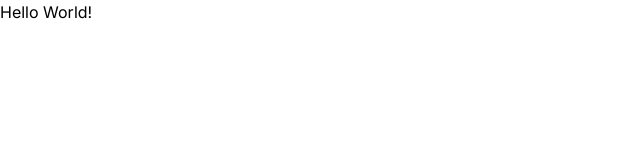
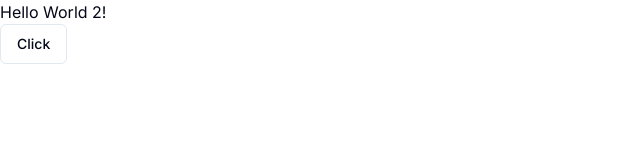
Before and after one commit to mimoriam/next_ecommerce_admin, a Next.js app: page / in a window 1280 px wide. Shown: the top 160 px of the page, without its empty margins (0-640 px from the left). Built offline with nearby package versions, Linux system fonts and the light colour scheme.

Commit message:
Commit #3 - ShadCN UI preview + deps updated

```diff
--- /dev/null
+++ b/app/(root)/page.tsx
@@ -0,0 +1,13 @@
+import { Button } from '@/components/ui/button';
+import Link from 'next/link';
+
+export default function Home() {
+  return (
+    <main>
+      <div>Hello World 2!</div>
+      <Button asChild variant="outline">
+        <Link href="/">Click</Link>
+      </Button>
+    </main>
+  );
+}
--- a/app/globals.css
+++ b/app/globals.css
@@ -7,3 +7,76 @@
 :root {
   height: 100%;
 }
+
+@layer base {
+  :root {
+    --background: 0 0% 100%;
+    --foreground: 222.2 84% 4.9%;
+
+    --card: 0 0% 100%;
+    --card-foreground: 222.2 84% 4.9%;
+
+    --popover: 0 0% 100%;
+    --popover-foreground: 222.2 84% 4.9%;
+
+    --primary: 222.2 47.4% 11.2%;
+    --primary-foreground: 210 40% 98%;
+
+    --secondary: 210 40% 96.1%;
+    --secondary-foreground: 222.2 47.4% 11.2%;
+
+    --muted: 210 40% 96.1%;
+    --muted-foreground: 215.4 16.3% 46.9%;
+
+    --accent: 210 40% 96.1%;
+    --accent-foreground: 222.2 47.4% 11.2%;
+
+    --destructive: 0 84.2% 60.2%;
+    --destructive-foreground: 210 40% 98%;
+
+    --border: 214.3 31.8% 91.4%;
+    --input: 214.3 31.8% 91.4%;
+    --ring: 222.2 84% 4.9%;
+
+    --radius: 0.5rem;
+  }
+
+  .dark {
+    --background: 222.2 84% 4.9%;
+    --foreground: 210 40% 98%;
+
+    --card: 222.2 84% 4.9%;
+    --card-foreground: 210 40% 98%;
+
+    --popover: 222.2 84% 4.9%;
+    --popover-foreground: 210 40% 98%;
+
+    --primary: 210 40% 98%;
+    --primary-foreground: 222.2 47.4% 11.2%;
+
+    --secondary: 217.2 32.6% 17.5%;
+    --secondary-foreground: 210 40% 98%;
+
+    --muted: 217.2 32.6% 17.5%;
+    --muted-foreground: 215 20.2% 65.1%;
+
+    --accent: 217.2 32.6% 17.5%;
+    --accent-foreground: 210 40% 98%;
+
+    --destructive: 0 62.8% 30.6%;
+    --destructive-foreground: 210 40% 98%;
+
+    --border: 217.2 32.6% 17.5%;
+    --input: 217.2 32.6% 17.5%;
+    --ring: hsl(212.7, 26.8%, 83.9);
+  }
+}
+
+@layer base {
+  * {
+    @apply border-border;
+  }
+  body {
+    @apply bg-background text-foreground;
+  }
+}
--- a/app/page.tsx
+++ /dev/null
@@ -1,7 +0,0 @@
-export default function Home() {
-  return (
-    <main>
-      <div>Hello World!</div>
-    </main>
-  );
-}
--- /dev/null
+++ b/components/ui/button.tsx
@@ -0,0 +1,56 @@
+import * as React from "react"
+import { Slot } from "@radix-ui/react-slot"
+import { cva, type VariantProps } from "class-variance-authority"
+
+import { cn } from "@/lib/utils"
+
+const buttonVariants = cva(
+  "inline-flex items-center justify-center rounded-md text-sm font-medium ring-offset-background transition-colors focus-visible:outline-none focus-visible:ring-2 focus-visible:ring-ring focus-visible:ring-offset-2 disabled:pointer-events-none disabled:opacity-50",
+  {
+    variants: {
+      variant: {
+        default: "bg-primary text-primary-foreground hover:bg-primary/90",
+        destructive:
+          "bg-destructive text-destructive-foreground hover:bg-destructive/90",
+        outline:
+          "border border-input bg-background hover:bg-accent hover:text-accent-foreground",
+        secondary:
+          "bg-secondary text-secondary-foreground hover:bg-secondary/80",
+        ghost: "hover:bg-accent hover:text-accent-foreground",
+        link: "text-primary underline-offset-4 hover:underline",
+      },
+      size: {
+        default: "h-10 px-4 py-2",
+        sm: "h-9 rounded-md px-3",
+        lg: "h-11 rounded-md px-8",
+        icon: "h-10 w-10",
+      },
+    },
+    defaultVariants: {
+      variant: "default",
+      size: "default",
+    },
+  }
+)
+
+export interface ButtonProps
+  extends React.ButtonHTMLAttributes<HTMLButtonElement>,
+    VariantProps<typeof buttonVariants> {
+  asChild?: boolean
+}
+
+const Button = React.forwardRef<HTMLButtonElement, ButtonProps>(
+  ({ className, variant, size, asChild = false, ...props }, ref) => {
+    const Comp = asChild ? Slot : "button"
+    return (
+      <Comp
+        className={cn(buttonVariants({ variant, size, className }))}
+        ref={ref}
+        {...props}
+      />
+    )
+  }
+)
+Button.displayName = "Button"
+
+export { Button, buttonVariants }
--- /dev/null
+++ b/lib/utils.ts
@@ -0,0 +1,6 @@
+import { type ClassValue, clsx } from "clsx"
+import { twMerge } from "tailwind-merge"
+
+export function cn(...inputs: ClassValue[]) {
+  return twMerge(clsx(inputs))
+}
--- /dev/null
+++ b/tailwind.config.js
@@ -0,0 +1,76 @@
+/** @type {import('tailwindcss').Config} */
+module.exports = {
+  darkMode: ["class"],
+  content: [
+    './pages/**/*.{ts,tsx}',
+    './components/**/*.{ts,tsx}',
+    './app/**/*.{ts,tsx}',
+    './src/**/*.{ts,tsx}',
+	],
+  theme: {
+    container: {
+      center: true,
+      padding: "2rem",
+      screens: {
+        "2xl": "1400px",
+      },
+    },
+    extend: {
+      colors: {
+        border: "hsl(var(--border))",
+        input: "hsl(var(--input))",
+        ring: "hsl(var(--ring))",
+        background: "hsl(var(--background))",
+        foreground: "hsl(var(--foreground))",
+        primary: {
+          DEFAULT: "hsl(var(--primary))",
+          foreground: "hsl(var(--primary-foreground))",
+        },
+        secondary: {
+          DEFAULT: "hsl(var(--secondary))",
+          foreground: "hsl(var(--secondary-foreground))",
+        },
+        destructive: {
+          DEFAULT: "hsl(var(--destructive))",
+          foreground: "hsl(var(--destructive-foreground))",
+        },
+        muted: {
+          DEFAULT: "hsl(var(--muted))",
+          foreground: "hsl(var(--muted-foreground))",
+        },
+        accent: {
+          DEFAULT: "hsl(var(--accent))",
+          foreground: "hsl(var(--accent-foreground))",
+        },
+        popover: {
+          DEFAULT: "hsl(var(--popover))",
+          foreground: "hsl(var(--popover-foreground))",
+        },
+        card: {
+          DEFAULT: "hsl(var(--card))",
+          foreground: "hsl(var(--card-foreground))",
+        },
+      },
+      borderRadius: {
+        lg: "var(--radius)",
+        md: "calc(var(--radius) - 2px)",
+        sm: "calc(var(--radius) - 4px)",
+      },
+      keyframes: {
+        "accordion-down": {
+          from: { height: 0 },
+          to: { height: "var(--radix-accordion-content-height)" },
+        },
+        "accordion-up": {
+          from: { height: "var(--radix-accordion-content-height)" },
+          to: { height: 0 },
+        },
+      },
+      animation: {
+        "accordion-down": "accordion-down 0.2s ease-out",
+        "accordion-up": "accordion-up 0.2s ease-out",
+      },
+    },
+  },
+  plugins: [require("tailwindcss-animate")],
+}
```
Also changed, not shown: package.json (+8 -1 lines), commands.txt, components.json (added), 1 other file (tests, documents, lock files or other folders).
